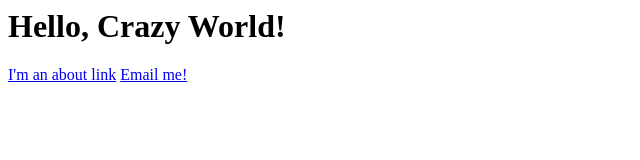
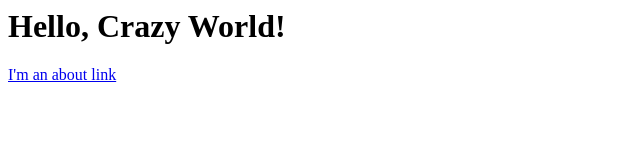
Before and after one commit to pdbaker1000/pdbaker1000.github.io, a plain HTML site: page index.html in a window 1280 px wide. Shown: the full height of the page, 0-640 px from the left. Drawn offline with Linux system fonts and the light colour scheme.

Commit message:
Update index.html

```diff
--- a/index.html
+++ b/index.html
@@ -2,6 +2,6 @@
   <body>
     <h1>Hello, Crazy World!</h1>
     <a href="/about.html">I'm an about link</a>
-    <a href="mailto:whoever.com">Email me!</a>
+
   </body>
 </html>
```
